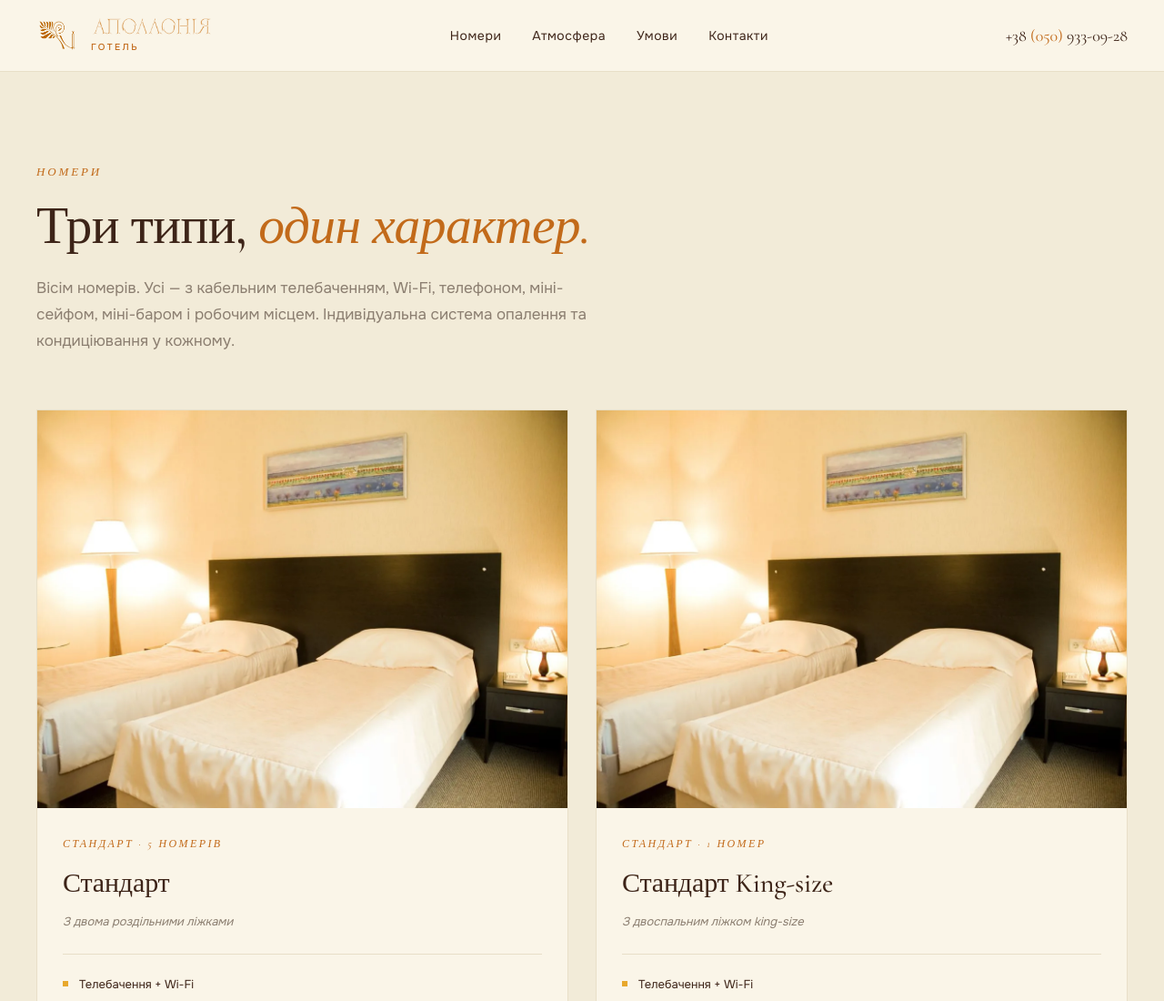
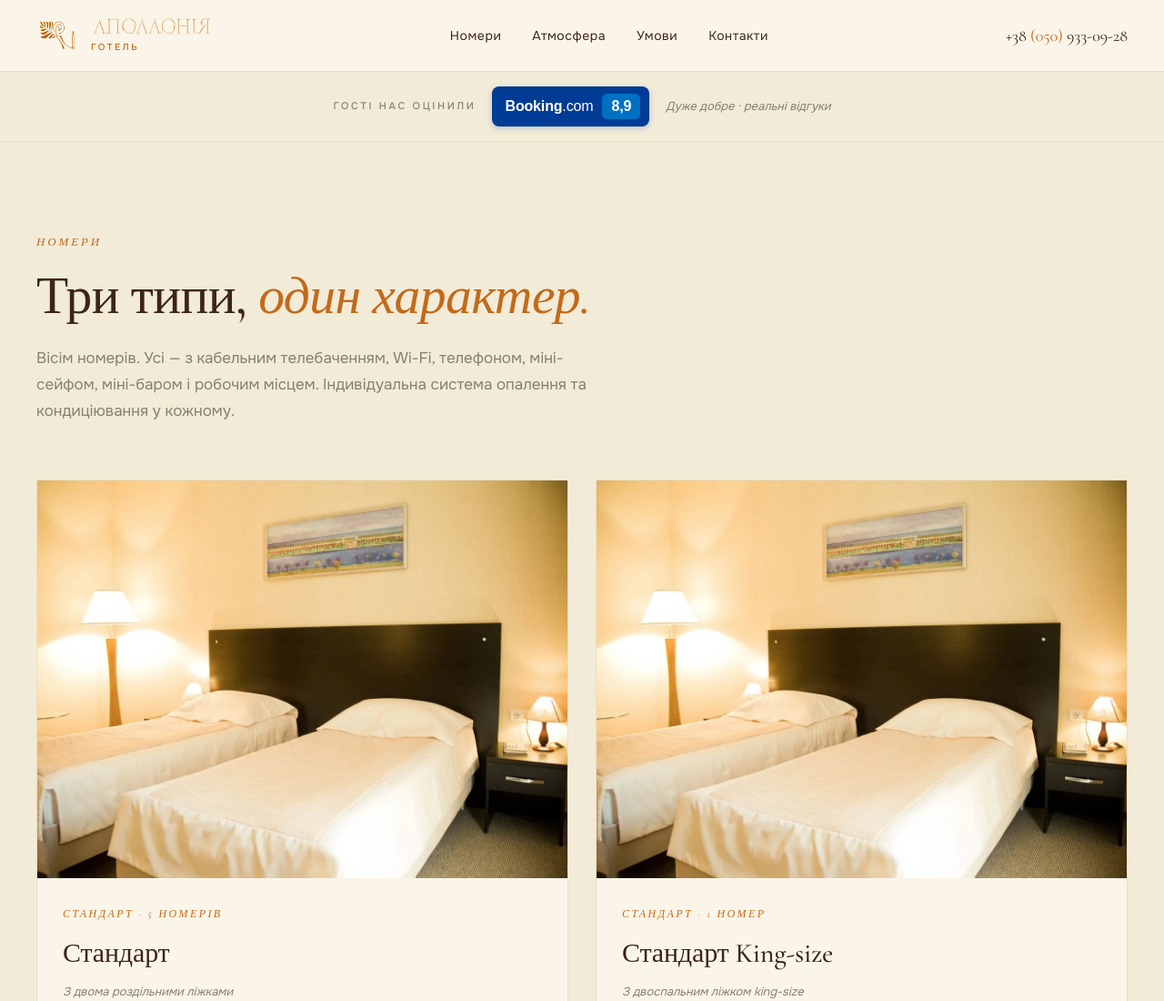
Before and after one commit to mykolaradlinskyi-alt/apollonia-hotel, a plain HTML site: page index.html in a window 1280 px wide. Shown: the top 1100 px of the page at 91% size. Drawn offline with nearby package versions, Linux system fonts and the light colour scheme.

Commit message:
add: плашка Booking.com з оцінкою 8,9 у верхньому блоці
Розміщено між шапкою і блоком номерів — соціальне підтвердження
відразу при першому погляді. Стилізовано в кольори Booking
(тло #003b95, скор-блок #0071c2). Посилання ведедь на сторінку
готелю на Booking.com (потім підставимо реальний URL).

```diff
--- a/index.html
+++ b/index.html
@@ -277,6 +277,37 @@
     font-size:12px;color:rgba(250,245,232,.45);flex-wrap:wrap;gap:14px;
   }
   .foot-legal{font-size:11px;line-height:1.6;color:rgba(250,245,232,.35);max-width:780px;margin-top:20px}
+
+  /* ============ REVIEW STRIP ============ */
+  .review-strip{background:var(--ivory);border-bottom:1px solid var(--line);padding:16px 0}
+  .review-strip .container{display:flex;align-items:center;justify-content:center;gap:18px;flex-wrap:wrap}
+  .review-strip-label{
+    font-size:11px;letter-spacing:.24em;text-transform:uppercase;
+    color:var(--muted);font-weight:500;
+  }
+  .review-strip-note{
+    font-size:13px;color:var(--muted);font-style:italic;
+  }
+  .booking-badge{
+    display:inline-flex;align-items:center;gap:10px;
+    background:#003b95;color:#fff;text-decoration:none;
+    padding:8px 10px 8px 14px;border-radius:8px;
+    font-family:Arial,Helvetica,sans-serif;font-size:16px;
+    line-height:1;letter-spacing:-.01em;
+    transition:transform .15s,box-shadow .15s;
+    box-shadow:0 2px 6px rgba(0,59,149,.25);
+  }
+  .booking-badge:hover{transform:translateY(-1px);box-shadow:0 4px 10px rgba(0,59,149,.35)}
+  .booking-brand{padding:2px 0}
+  .booking-brand .b-bold{font-weight:700}
+  .booking-score{
+    background:#0071c2;color:#fff;font-weight:700;
+    padding:6px 10px;border-radius:6px;font-size:16px;
+  }
+  @media (max-width:560px){
+    .review-strip .container{gap:12px}
+    .review-strip-label,.review-strip-note{display:none}
+  }
 </style>
 </head>
 <body>
@@ -304,6 +335,18 @@
     </div>
   </div>
 </header>
+
+<!-- ============ REVIEW STRIP ============ -->
+<div class="review-strip">
+  <div class="container">
+    <span class="review-strip-label">Гості нас оцінили</span>
+    <a class="booking-badge" href="https://www.booking.com/hotel/ua/apollonia-poltava.html" target="_blank" rel="noopener" aria-label="Готель Аполлонія на Booking.com — оцінка 8,9">
+      <span class="booking-brand"><span class="b-bold">Booking</span>.com</span>
+      <span class="booking-score">8,9</span>
+    </a>
+    <span class="review-strip-note">Дуже добре · реальні відгуки</span>
+  </div>
+</div>
 
 <!-- ============ ROOMS ============ -->
 <section class="rooms" id="rooms">
@@ -370,7 +413,7 @@
       <!-- SUPERIOR -->
       <div class="room-card">
         <div class="room-photo">
-          <img src="assets/img/08f7c67a7d46.webp" alt="Суперіор у готелі Аполлонія — робоча зона з обладнанням для чаю та кави" loading="lazy" decoding="async">
+          <img src="assets/img/08f7c67a7d46.webp" alt="Суперіор у готелі Аполлонія — номер з балконом та зоною для чаю і кави" loading="lazy" decoding="async">
         </div>
         <div class="room-body">
           <div class="room-type">Суперіор · 1 номер</div>
```
